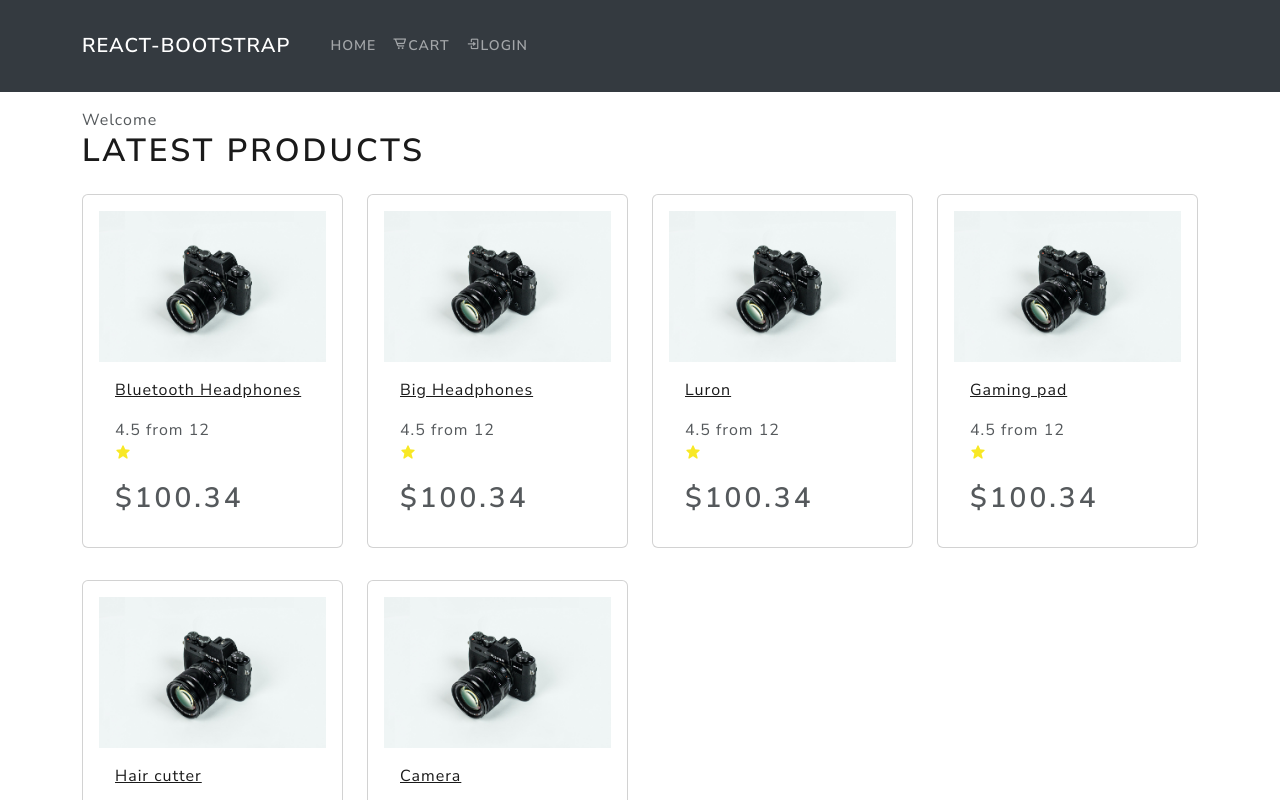
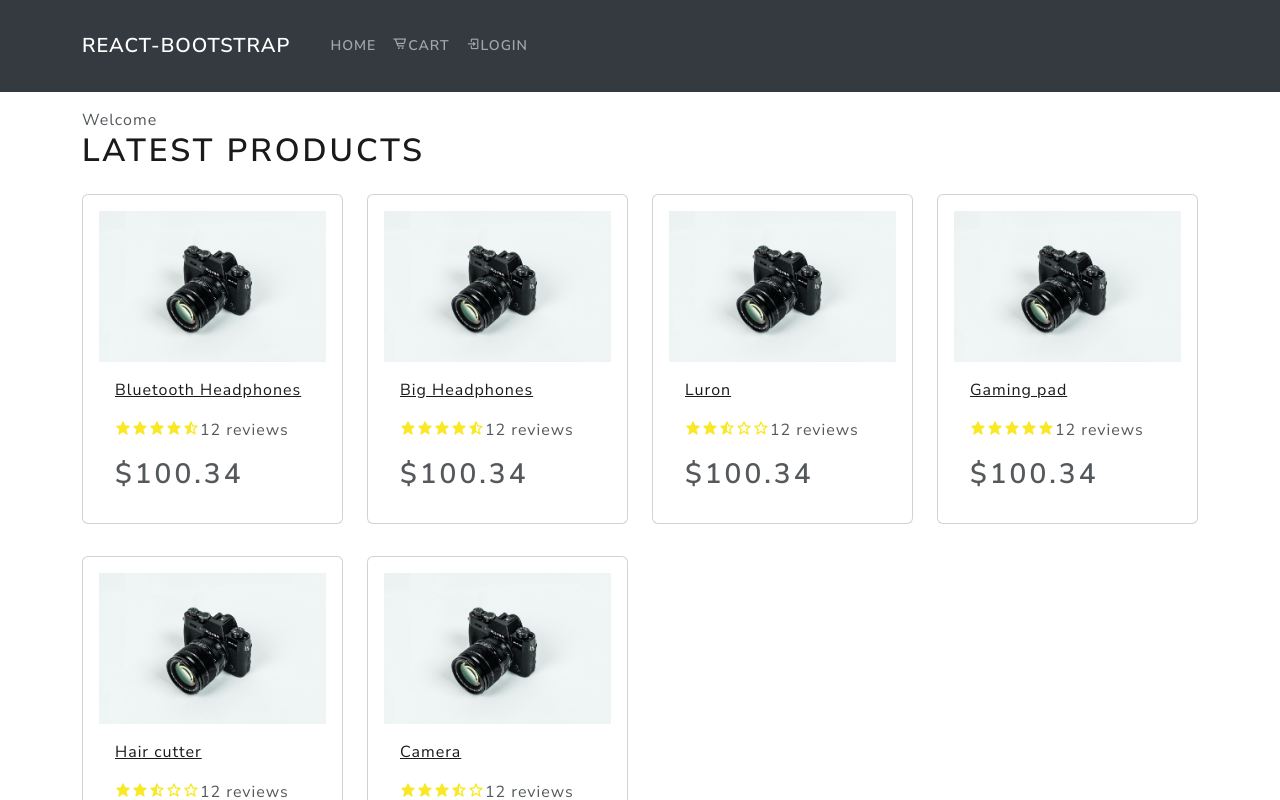
Before and after one commit to ch1n069/E-commerce, a React (Create React App) app: page / in a window 1280 px wide. Shown: the top 800 px of the page. Built offline with nearby package versions, Linux system fonts and the light colour scheme.

Commit message:
added styling tot the rating component

```diff
--- a/src/Products.js
+++ b/src/Products.js
@@ -32,7 +32,7 @@ const Products = [
     category: "Beauty",
     price: "100.34",
     countInStock: "20",
-    rating: "4.5",
+    rating: "2.5",
     numReviews: "12",
   },
   {
@@ -44,7 +44,7 @@ const Products = [
     category: "Electronics",
     price: "100.34",
     countInStock: "20",
-    rating: "4.5",
+    rating: "5",
     numReviews: "12",
   },
   {
@@ -56,7 +56,7 @@ const Products = [
     category: "Beauty",
     price: "100.34",
     countInStock: "20",
-    rating: "4.5",
+    rating: "2.5",
     numReviews: "12",
   },
   {
@@ -68,7 +68,7 @@ const Products = [
     category: "Electronics",
     price: "100.34",
     countInStock: "20",
-    rating: "4.5",
+    rating: "3.5",
     numReviews: "12",
   },
 ];
--- a/src/components/Product.js
+++ b/src/components/Product.js
@@ -15,7 +15,6 @@ const Product = (props) => {
         </a>
         <Card.Text as="div">
           <div className="my-3">
-            {props.product.rating} from {props.product.numReviews}
             <Rating
               value={props.product.rating}
               text={`${props.product.numReviews} reviews`}
--- a/src/components/Rating.js
+++ b/src/components/Rating.js
@@ -10,11 +10,52 @@ const Rating = ({ value, text, color }) => {
             value >= 1
               ? "bx bxs-star"
               : value >= 0.5
-              ? "bxs bxs-star-half"
+              ? "bx bxs-star-half"
+              : "bx bx-star"
+          }
+        ></i>
+        <i
+          style={{ color }}
+          className={
+            value >= 2
+              ? "bx bxs-star"
+              : value >= 1.5
+              ? "bx bxs-star-half"
+              : "bx bx-star"
+          }
+        ></i>
+        <i
+          style={{ color }}
+          className={
+            value >= 3
+              ? "bx bxs-star"
+              : value >= 2.5
+              ? "bx bxs-star-half"
+              : "bx bx-star"
+          }
+        ></i>
+        <i
+          style={{ color }}
+          className={
+            value >= 4
+              ? "bx bxs-star"
+              : value >= 3.5
+              ? "bx bxs-star-half"
+              : "bx bx-star"
+          }
+        ></i>
+        <i
+          style={{ color }}
+          className={
+            value >= 5
+              ? "bx bxs-star"
+              : value >= 4.5
+              ? "bx bxs-star-half"
               : "bx bx-star"
           }
         ></i>
       </span>
+      <span>{text && text}</span>
     </div>
   );
 };
```
Also changed, not shown: 1 other file (tests, documents, lock files or other folders).
